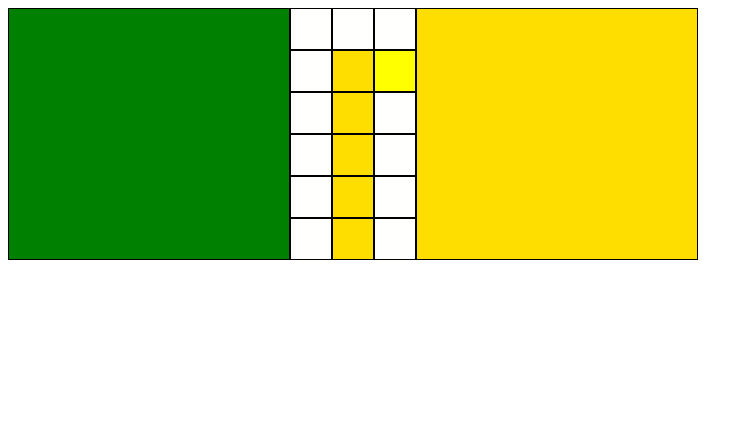
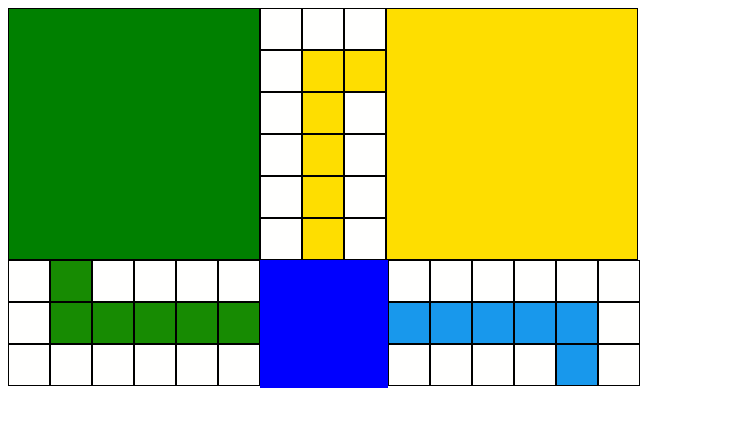
Before and after one commit to MdSalauddinSakib/Create-a-ludo-board, a plain HTML site: page ludo/index.html in a window 1280 px wide. Shown: the whole page, without its empty margins (0-753 px from the left). Drawn offline with Linux system fonts and the light colour scheme.

Commit message:
section-2 add done

```diff
--- a/ludo/index.html
+++ b/ludo/index.html
@@ -7,7 +7,7 @@
     <link rel="stylesheet" href="style.css">
 </head>
 <body>
-    <section class="">
+    <section class="section-1">
     <div class="container">
         <div class="box" style="background-color: green;"></div>
         <div class="sss">
@@ -29,7 +29,7 @@
             </div>
             <div class="sbox">
                 <div class="small-box"></div>
-                <div class="small-box"  style="background-color: yellow;"></div>
+                <div class="small-box"  style="background-color: #fede00;"></div>
                 <div class="small-box"></div>
                 <div class="small-box"></div>
                 <div class="small-box"></div>
@@ -39,5 +39,64 @@
         <div class="box" style="background-color: #fede00"></div>
     </div>
     </section>
+    <!---------------------
+        section-2
+     ---------------------->
+     <section class="section-2">
+        <div>
+            <div class="container">
+                <div class="small-box"></div>
+                <div class="small-box"  style="background-color: #178b02;"></div>
+                <div class="small-box"></div>
+                <div class="small-box"></div>
+                <div class="small-box"></div>
+                <div class="small-box"></div>
+            </div>
+            <div class="container">
+                <div class="small-box"></div>
+                <div class="small-box" style="background-color: #178b02;"></div>
+                <div class="small-box" style="background-color: #178b02;"></div>
+                <div class="small-box" style="background-color: #178b02;"></div>
+                <div class="small-box" style="background-color: #178b02;"></div>
+                <div class="small-box" style="background-color: #178b02;"></div>
+            </div>
+            <div class="container">
+                <div class="small-box"></div>
+                <div class="small-box"></div>
+                <div class="small-box"></div>
+                <div class="small-box"></div>
+                <div class="small-box"></div>
+                <div class="small-box"></div>
+            </div>
+        </div>
+        <div class="under-box"></div>
+        <div>
+            <div class="container">
+                <div class="small-box"></div>
+                <div class="small-box"></div>
+                <div class="small-box"></div>
+                <div class="small-box"></div>
+                <div class="small-box"></div>
+                <div class="small-box"></div>
+            </div>
+            <div class="container">
+                <div class="small-box" style="background-color: #1898ec;"></div>
+                <div class="small-box" style="background-color: #1898ec;"></div>
+                <div class="small-box" style="background-color: #1898ec;"></div>
+                <div class="small-box" style="background-color: #1898ec;"></div>
+                <div class="small-box" style="background-color: #1898ec;"></div>
+                <div class="small-box"></div>
+            </div>
+            <div class="container">
+                <div class="small-box"></div>
+                <div class="small-box"></div>
+                <div class="small-box"></div>
+                <div class="small-box"></div>
+                <div class="small-box" style="background-color: #1898ec;"></div>
+                <div class="small-box"></div>
+            </div>
+        </div>
+    </section>
+
 </body>
 </html>
--- a/ludo/style.css
+++ b/ludo/style.css
@@ -2,7 +2,7 @@
 
 .box{
     border: 1px solid black;
-    width: 280px;
+    width: 250px;
     height: 250px;
 }
 
@@ -20,3 +20,13 @@
 .sss{
     display: flex;
 }
+
+.under-box{
+    width: 128px;
+    height: 128px;
+    background-color: blue;
+}
+
+.section-2{
+    display: flex;
+}
```
